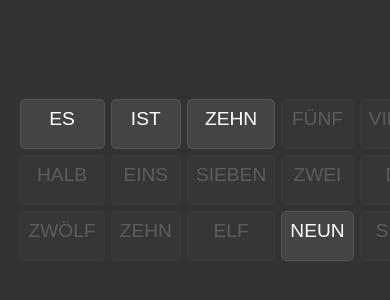
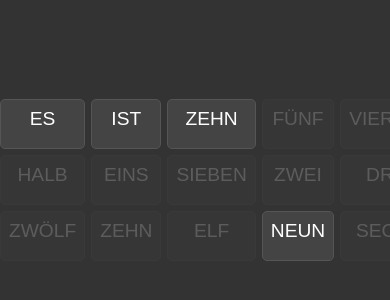
Before and after one commit to patrickritter/wordClock, a website: page index.html in a window 390 px wide. Shown: the part 242-542 px from the top of the page. Drawn offline with Linux system fonts and the light colour scheme.

Commit message:
change layout

```diff
--- a/styles.css
+++ b/styles.css
@@ -1,20 +1,23 @@
 body {
+  width: 100%;
   margin: 0;
   font-family: Arial, sans-serif;
   display: flex;
   justify-content: center;
   align-items: center;
-  min-height: 100vh;
+  min-height: 100vh; /* Ersatz für height: 100vh */
   background-color: #333;
   color: #fff;
+  overflow-x: hidden; /* Scrollen verhindern */
 }
 
 .clock {
+  max-width: 100%; /* Verhindert Überlauf über den Bildschirmrand hinaus */
+  width: 100%; /* Option, um sicherzustellen, dass sie nie größer als der Bildschirm ist */
   display: grid;
   grid-template-columns: repeat(10, 1fr);
   grid-auto-rows: minmax(50px, auto);
   gap: 5px;
-  max-width: 90%;
 }
 
 .row {
@@ -40,7 +43,7 @@ body {
 /* Adjustments for small screens */
 @media (max-width: 400px) {
   .clock {
-    grid-template-columns: repeat(4, 1fr);
+    grid-template-columns: repeat(3, 1fr);
   }
 
   .word {
```
